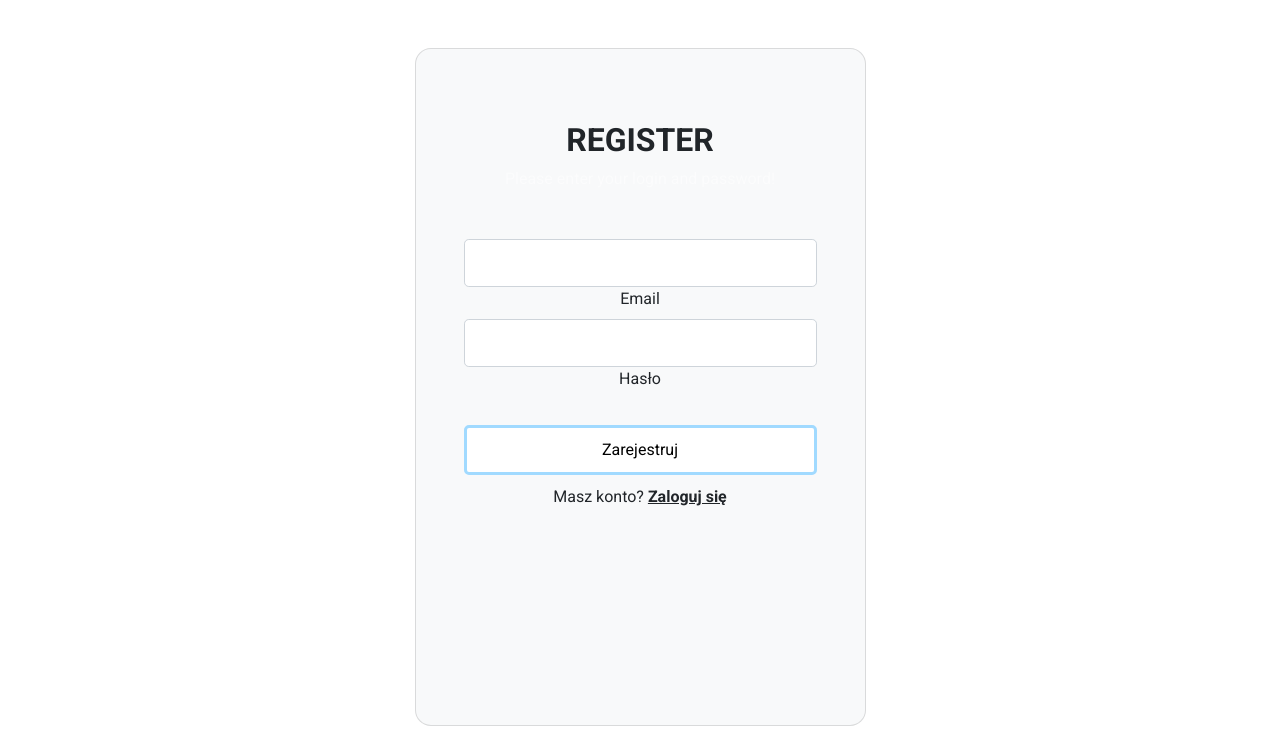
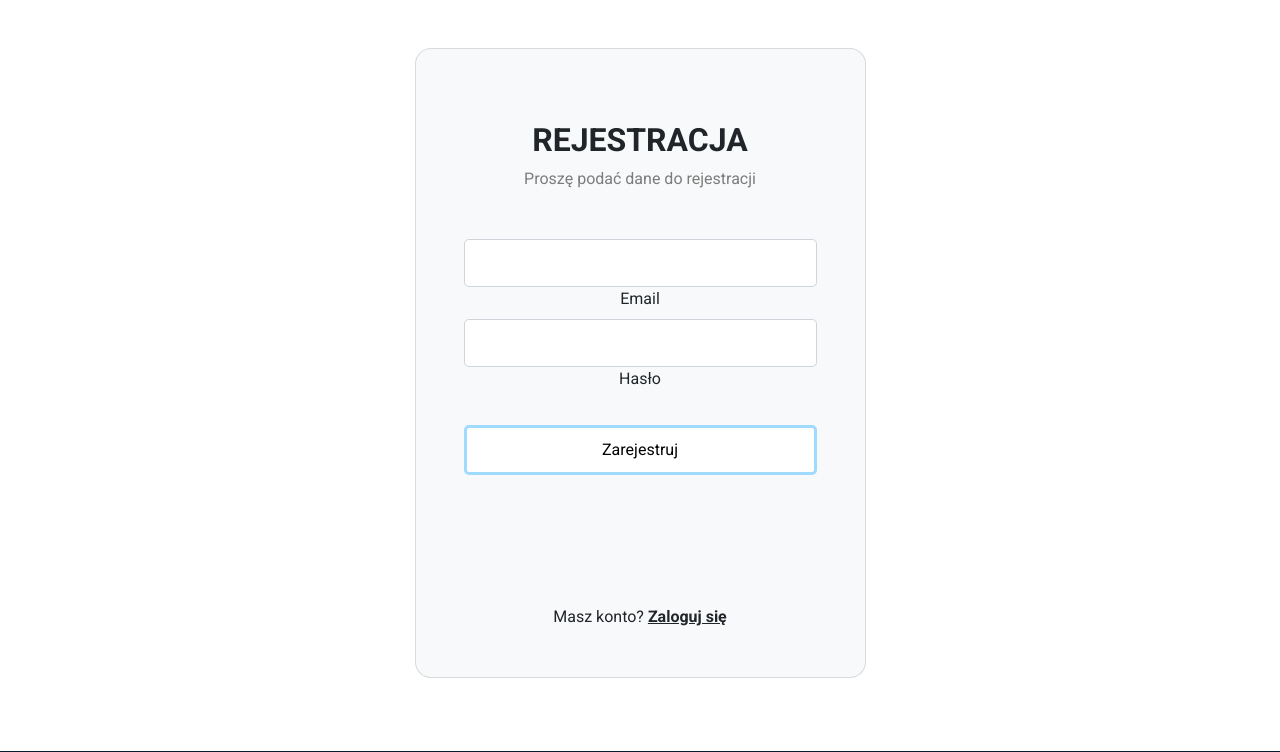
Before and after one commit to AdrianSiwek333/Drug-shop, a PHP site: page /register.php in a window 1280 px wide. Shown: the part 86-838 px from the top of the page. Run offline with PHP 8.4, Linux system fonts and the light colour scheme.

Commit message:
Update register.php

```diff
--- a/register.php
+++ b/register.php
@@ -12,8 +12,8 @@
 
             <div class="mb-md-5 mt-md-4 pb-5">
 
-              <h2 class="fw-bold mb-2 text-uppercase">Register</h2>
-              <p class="text-white-50 mb-5">Please enter your login and password!</p>
+              <h2 class="fw-bold mb-2 text-uppercase">Rejestracja</h2>
+              <p class="text-black-50 mb-5">Proszę podać dane do rejestracji</p>
 
               <form method="post">
               <div class="form-outline form-white mb-4">
@@ -29,7 +29,7 @@
               </form>
 
 
-              <p class="mb-0">Masz konto? <a href="login.php" class="text-dark fw-bold">Zaloguj się</a><br><br><br>
+
 
                   <?php if(isset($_POST['register'])){
                     ?>
@@ -43,10 +43,10 @@
 
             <div>
 
-              </p>
+
             </div>
-
           </div>
+            <p class="mb-0">Masz konto? <a href="login.php" class="text-dark fw-bold">Zaloguj się</a>
         </div>
       </div>
     </div>
```
